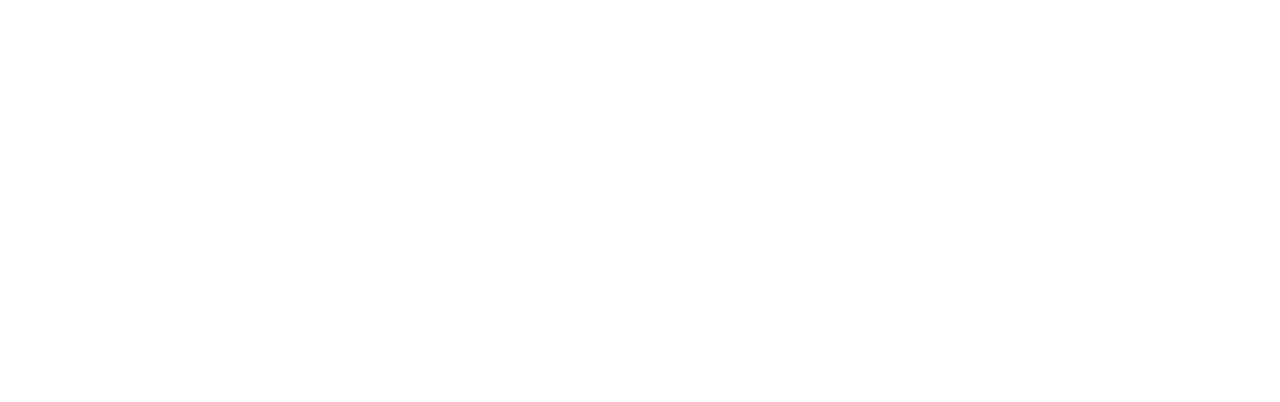
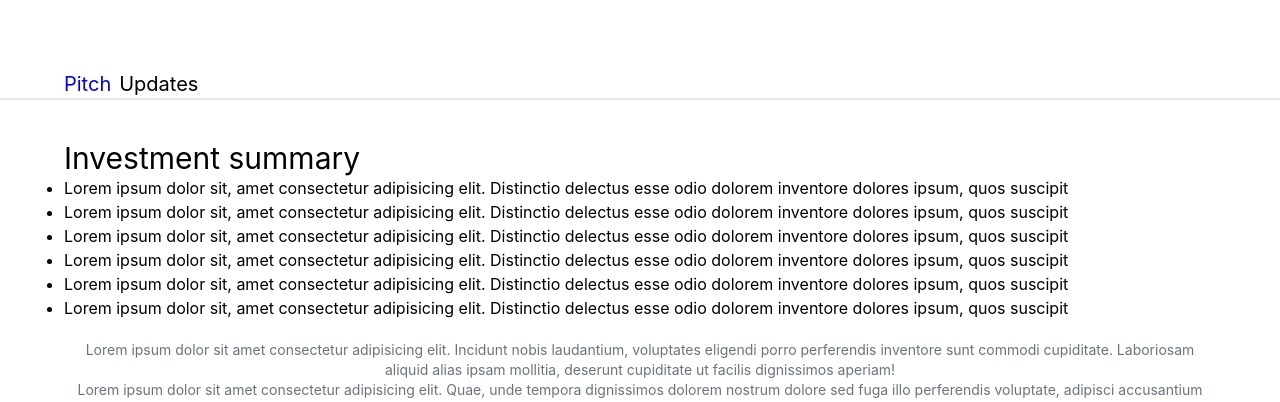
Before and after one commit to bcasi/republic-app, a React (Vite) app in the folder frontend/: page / in a window 1280 px wide. Shown: the part 833-1235 px from the top of the page. Before the commit the page ends 875 px from the top, so only its background shows below. Built offline with nearby package versions, Linux system fonts and the light colour scheme.

Commit message:
added pitch

```diff
--- a/frontend/package.json
+++ b/frontend/package.json
@@ -13,6 +13,7 @@
     "@radix-ui/react-accordion": "^1.2.0",
     "@radix-ui/react-dialog": "^1.1.1",
     "@radix-ui/react-slot": "^1.1.0",
+    "@radix-ui/react-tabs": "^1.1.0",
     "@radix-ui/react-tooltip": "^1.1.2",
     "axios": "^1.7.7",
     "class-variance-authority": "^0.7.0",
--- a/frontend/src/components/company/CompanyLayout.jsx
+++ b/frontend/src/components/company/CompanyLayout.jsx
@@ -2,14 +2,21 @@
 import Container from "../common/Container";
 import Header from "../common/Header";
 import CompanyHeaderSection from "./header-section/CompanyHeaderSection";
+import TabSidebar from "./tab-section/TabSidebar";
+import TabsSection from "./tab-section/TabsSection";
 
 const CompanyLayout = () => {
   return (
-    <div className="bg-white h-screen w-screen">
+    <div className="bg-white h-screen w-screen ">
       <Header />
-      <Container>
-        <CompanyHeaderSection />
-      </Container>
+      <div className="mb-10">
+        <Container>
+          <CompanyHeaderSection />
+        </Container>
+      </div>
+      <div className="flex">
+        <TabsSection />
+      </div>
     </div>
   );
 };
--- a/frontend/src/components/company/header-section/CompanyHeaderSection.jsx
+++ b/frontend/src/components/company/header-section/CompanyHeaderSection.jsx
@@ -19,7 +19,7 @@
 
 const CompanyHeaderSection = () => {
   return (
-    <div className="md:pt-20 md:pb-12 md:px-5">
+    <div className="md:pt-20 md:pb-12 md:px-5 md:mb-5">
       <header>
         <div className="flex flex-col md:flex-row md:justify-between md:pr-10">
           <HeaderTitle />
--- a/frontend/src/components/company/header-section/HeaderIcons.jsx
+++ b/frontend/src/components/company/header-section/HeaderIcons.jsx
@@ -4,8 +4,8 @@
 const HeaderIcons = ({ isHidden = false }) => {
   return (
     <div className={`${isHidden ? "hidden" : "block"} md:flex md:gap-5`}>
-      <StarIcon className="text-gray-500 hover:text-blue-500" />
-      <Share className="text-gray-500 hover:text-blue-500" />
+      <StarIcon className="text-gray-500 hover:text-blue-500 cursor-pointer" />
+      <Share className="text-gray-500 hover:text-blue-500 cursor-pointer" />
     </div>
   );
 };
--- /dev/null
+++ b/frontend/src/components/company/tab-section/Leadership.jsx
@@ -0,0 +1,7 @@
+import React from "react";
+
+const Leadership = () => {
+  return <div>Leadership</div>;
+};
+
+export default Leadership;
--- /dev/null
+++ b/frontend/src/components/company/tab-section/PitchTab.jsx
@@ -0,0 +1,50 @@
+import { TabsContent } from "@radix-ui/react-tabs";
+import React from "react";
+
+const PitchTab = () => {
+  return (
+    <TabsContent className="mt-10" value="pitch">
+      <div className="mb-5">
+        <h1 className="text-left text-3xl">Investment summary</h1>
+        <ul className="list-disc text-left">
+          <li>
+            Lorem ipsum dolor sit, amet consectetur adipisicing elit. Distinctio
+            delectus esse odio dolorem inventore dolores ipsum, quos suscipit
+          </li>
+          <li>
+            Lorem ipsum dolor sit, amet consectetur adipisicing elit. Distinctio
+            delectus esse odio dolorem inventore dolores ipsum, quos suscipit
+          </li>
+          <li>
+            Lorem ipsum dolor sit, amet consectetur adipisicing elit. Distinctio
+            delectus esse odio dolorem inventore dolores ipsum, quos suscipit
+          </li>
+          <li>
+            Lorem ipsum dolor sit, amet consectetur adipisicing elit. Distinctio
+            delectus esse odio dolorem inventore dolores ipsum, quos suscipit
+          </li>
+          <li>
+            Lorem ipsum dolor sit, amet consectetur adipisicing elit. Distinctio
+            delectus esse odio dolorem inventore dolores ipsum, quos suscipit
+          </li>
+          <li>
+            Lorem ipsum dolor sit, amet consectetur adipisicing elit. Distinctio
+            delectus esse odio dolorem inventore dolores ipsum, quos suscipit
+          </li>
+        </ul>
+      </div>
+      <div className="text-sm text-gray-500">
+        Lorem ipsum dolor sit amet consectetur adipisicing elit. Incidunt nobis
+        laudantium, voluptates eligendi porro perferendis inventore sunt commodi
+        cupiditate. Laboriosam aliquid alias ipsam mollitia, deserunt cupiditate
+        ut facilis dignissimos aperiam! <br></br>
+        Lorem ipsum dolor sit amet consectetur adipisicing elit. Quae, unde
+        tempora dignissimos dolorem nostrum dolore sed fuga illo perferendis
+        voluptate, adipisci accusantium nulla facere fugit. Vel tenetur nobis in
+        consectetur.
+      </div>
+    </TabsContent>
+  );
+};
+
+export default PitchTab;
--- /dev/null
+++ b/frontend/src/components/company/tab-section/TabSidebar.jsx
@@ -0,0 +1,15 @@
+import { tabs } from "@/config";
+import React from "react";
+import { HashLink as Link } from "react-router-hash-link";
+
+const TabSidebar = () => {
+  return (
+    <nav className="relative z-40 flex-col gap-2">
+      {tabs.map((item) => (
+        <Link key={item.title}>{item.title}</Link>
+      ))}
+    </nav>
+  );
+};
+
+export default TabSidebar;
--- /dev/null
+++ b/frontend/src/components/company/tab-section/TabsSection.jsx
@@ -0,0 +1,60 @@
+import Container from "@/components/common/Container";
+import { Tabs, TabsContent, TabsList, TabsTrigger } from "@radix-ui/react-tabs";
+import React, { useState } from "react";
+import PitchTab from "./PitchTab";
+
+const TabsSection = () => {
+  const [tab, setTab] = useState("pitch");
+
+  const onTabChange = (value) => {
+    console.log(value);
+    setTab(value);
+  };
+  return (
+    <Tabs value={tab} defaultValue="pitch" className="w-full h-full">
+      <Container>
+        <TabsList className="relative gap-2 z-10  flex flex-row w-full ">
+          <TabsTrigger
+            onClick={() => onTabChange("pitch")}
+            className="hover:text-blue-800 text-xl"
+            style={tab === "pitch" && { color: "blue" }}
+            value="pitch"
+          >
+            Pitch
+          </TabsTrigger>
+          <TabsTrigger
+            onClick={() => onTabChange("updates")}
+            style={tab === "updates" && { color: "blue" }}
+            className="hover:text-blue-800 text-xl"
+            value="updates"
+          >
+            Updates
+          </TabsTrigger>
+        </TabsList>
+      </Container>
+      <div className=" w-screen border-b-2 border-gray-200"></div>
+      <Container>
+        <PitchTab />
+      </Container>
+      <Container>
+        <TabsContent className="mt-10" value="updates">
+          Lorem, ipsum dolor sit amet consectetur adipisicing elit. Odit, quam
+          modi. Distinctio ea, quasi cumque nemo tempore consequatur cum
+          repellat minus adipisci, amet assumenda nobis illo nam ratione sit ab.
+          <br></br>
+          Lorem ipsum dolor sit amet consectetur adipisicing elit. Iste, sed!
+          Provident vero maxime rem numquam, adipisci in debitis molestias nulla
+          eos fugit, rerum vitae ut consequuntur autem enim. Sit, quae?
+          <br></br>
+          Lorem ipsum dolor sit amet consectetur adipisicing elit. Soluta cum
+          molestias fugiat libero sit, quia non adipisci quidem velit
+          dignissimos neque eum veniam eaque cumque odio voluptatem pariatur,
+          aliquid nostrum.
+          <br></br>
+        </TabsContent>
+      </Container>
+    </Tabs>
+  );
+};
+
+export default TabsSection;
--- /dev/null
+++ b/frontend/src/components/ui/tabs.jsx
@@ -0,0 +1,41 @@
+import * as React from "react"
+import * as TabsPrimitive from "@radix-ui/react-tabs"
+
+import { cn } from "@/lib/utils"
+
+const Tabs = TabsPrimitive.Root
+
+const TabsList = React.forwardRef(({ className, ...props }, ref) => (
+  <TabsPrimitive.List
+    ref={ref}
+    className={cn(
+      "inline-flex h-10 items-center justify-center rounded-md bg-muted p-1 text-muted-foreground",
+      className
+    )}
+    {...props} />
+))
+TabsList.displayName = TabsPrimitive.List.displayName
+
+const TabsTrigger = React.forwardRef(({ className, ...props }, ref) => (
+  <TabsPrimitive.Trigger
+    ref={ref}
+    className={cn(
+      "inline-flex items-center justify-center whitespace-nowrap rounded-sm px-3 py-1.5 text-sm font-medium ring-offset-background transition-all focus-visible:outline-none focus-visible:ring-2 focus-visible:ring-ring focus-visible:ring-offset-2 disabled:pointer-events-none disabled:opacity-50 data-[state=active]:bg-background data-[state=active]:text-foreground data-[state=active]:shadow-sm",
+      className
+    )}
+    {...props} />
+))
+TabsTrigger.displayName = TabsPrimitive.Trigger.displayName
+
+const TabsContent = React.forwardRef(({ className, ...props }, ref) => (
+  <TabsPrimitive.Content
+    ref={ref}
+    className={cn(
+      "mt-2 ring-offset-background focus-visible:outline-none focus-visible:ring-2 focus-visible:ring-ring focus-visible:ring-offset-2",
+      className
+    )}
+    {...props} />
+))
+TabsContent.displayName = TabsPrimitive.Content.displayName
+
+export { Tabs, TabsList, TabsTrigger, TabsContent }
--- a/frontend/src/config/index.js
+++ b/frontend/src/config/index.js
@@ -9,3 +9,11 @@
   { title: "B2G", icon: "", path: "", color: "#EEEE" },
   { title: "ROBOTICS", icon: "", path: "", color: "#EEEE" },
 ];
+
+export const tabs = [
+  { title: "Pitch", id: "#pitch" },
+  { title: "Leadership", id: "#leadership" },
+  { title: "Biz. model", id: "#bizmodel" },
+  { title: "Competition", id: "#competition" },
+  { title: "Founders", id: "#founders" },
+];
```
Also changed, not shown: frontend/tailwind.config.js (+44 -41 lines), 1 other file (tests, documents, lock files or other folders).
